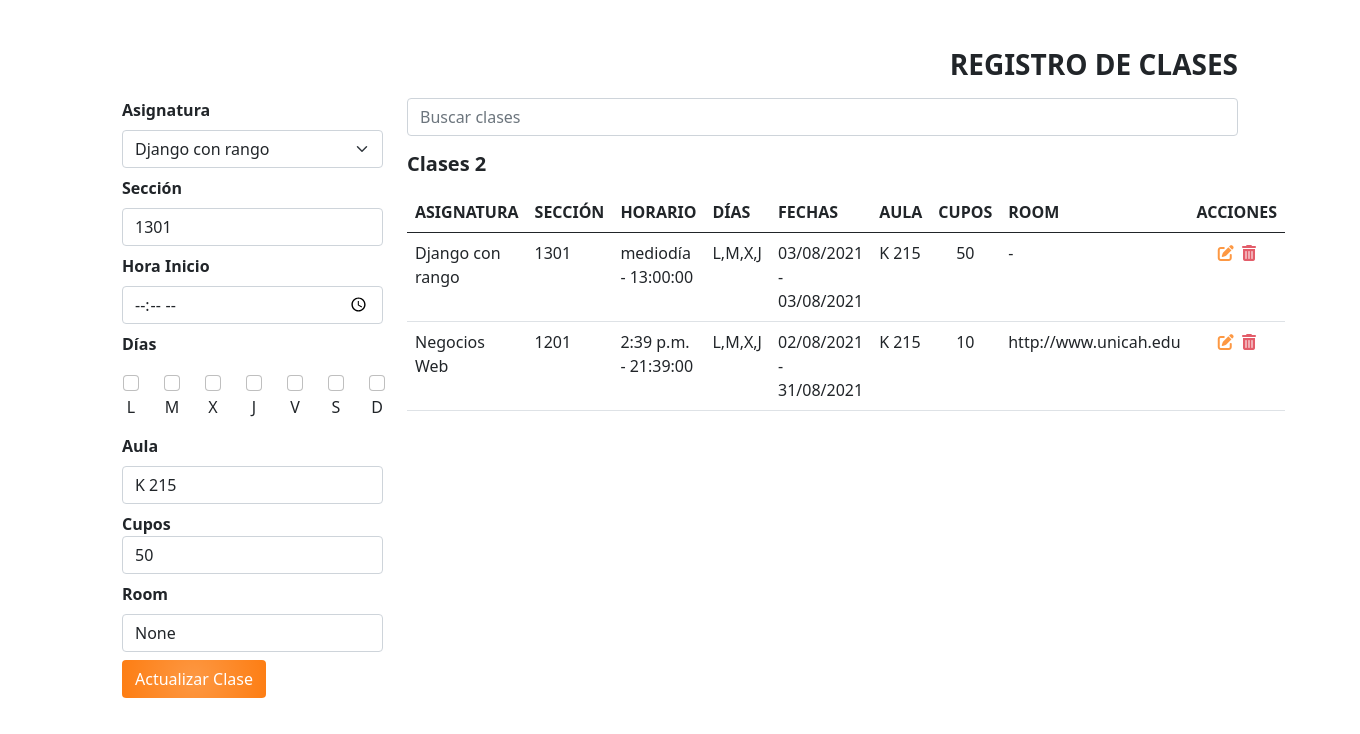
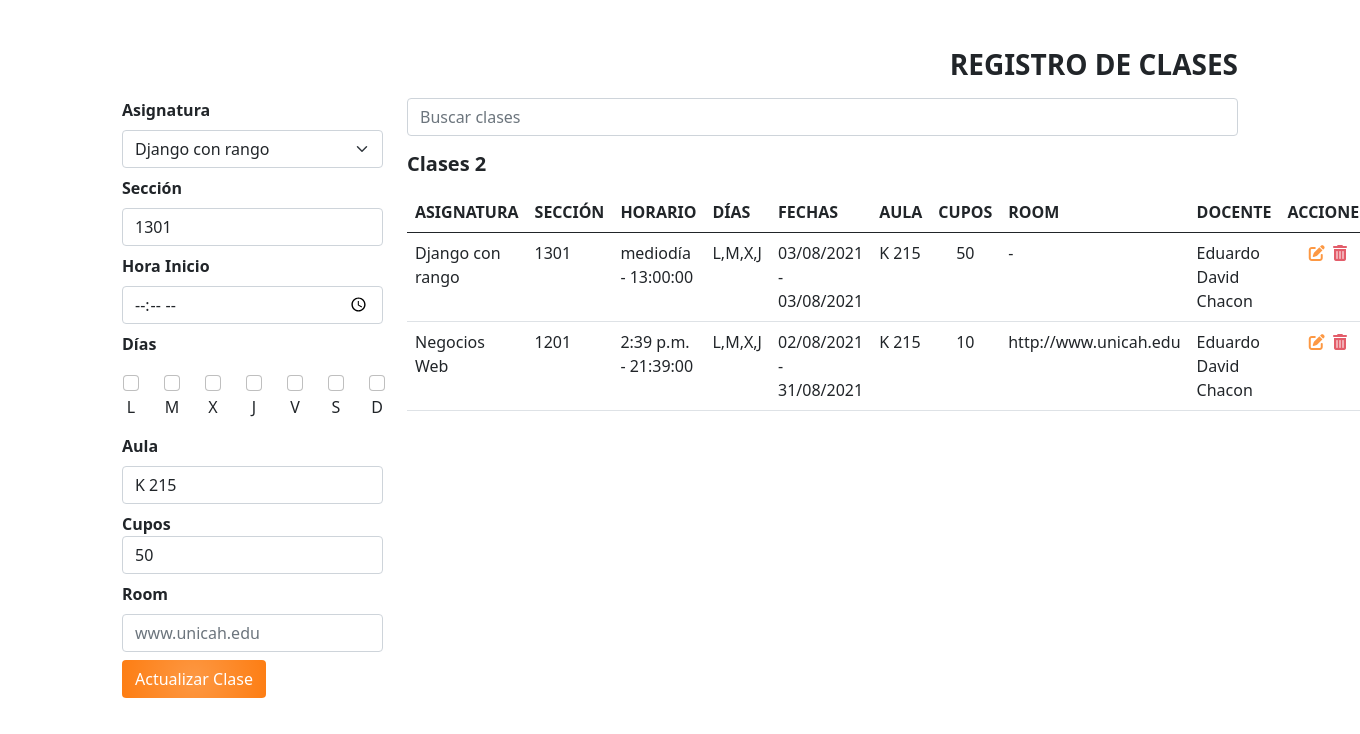
Before and after one commit to AmadeusLiz/GestorAcademico, a Django app: page /academico/clases_admin/1/editar/ in a window 1360 px wide; the page is wider, and only the part inside the window is pictured. Shown: the part 66-800 px from the top of that part. Run offline with Django 3.2, Linux system fonts and the light colour scheme; a user stored in the database is signed in; data comes from the database, SQL or seed files in the repository; some libraries are stand-ins or nearby versions; some web fonts are replaced.

Commit message:
Asignar docente por porcentaje
Cambios de estetica en pantallas

Co-Authored-By: KeniaMore1999 <85408952+KeniaMore1999@users.noreply.github.com>

```diff
--- a/app_academico/templates/academico/clasesAdmin.html
+++ b/app_academico/templates/academico/clasesAdmin.html
@@ -42,9 +42,10 @@
                     <select name="asignatura" id="asignatura" class="form-select">
                         {% for a in  asignaturas %}
                             {% if c and c.asignatura.id == a.id %}
-                                <option value="{{a.id}}" selected>{{ a.nombre }}</option>>
+                                <option value="{{a.id}}" selected>{{ a.nombre }}</option>
+                            {% else %}
+                                <option value="{{a.id}}">{{ a.nombre }}</option>
                             {% endif %}
-                            <option value="{{a.id}}">{{ a.nombre }}</option>
                         {% endfor %}
                     </select>
                 </div>
@@ -56,7 +57,7 @@
 
                 <div class="mb-2">
                     <label class="mb-2 fw-bold" for="hora">Hora Inicio</label>
-                    <input type="time" value="{{ c.hora}}" name="hora" id="hora" class="form-control" min="07:00" required>
+                    <input type="time" value="{{ c.hora}}" name="hora" id="hora" class="form-control" min="07:00" max= "21:00" required>
                 </div>
 
                 <div class="mb-2">
@@ -77,13 +78,29 @@
 
                 <div class="mb-2">
                     <label class="fw-bold" for="cupos">Cupos</label>
-                    <input type="number"  value="{{ c.cupos }}" name="cupos" id="cupos" class="form-control" min="10"  placeholder="10" required>
+                    <input type="number"  value="{{ c.cupos }}" name="cupos" id="cupos" class="form-control" min="5"  placeholder="5" required>
                 </div>
 
                 <div class="mb-2">
                     <label class="mb-2 fw-bold" for="aula">Room</label>
-                    <input type="text"  value="{{ c.room }}" name="room" id="room" class="form-control" placeholder="www.unicah.edu">
+                    <input type="text"  value="{{ c.room|default_if_none:'' }}" name="room" id="room" class="form-control" placeholder="www.unicah.edu">
                 </div>
+
+
+            {% if asignarDocente %}
+                <div class="mb-2">
+                    <label class="mb-2 fw-bold" for="docente">Docente</label>
+                    <select name="docente" id="docente" class="form-select">
+                        {% for d in docentes %}
+                            {% if c and c.docente.id == d.id %}
+                                <option value="{{d.id}}" selected>{{ d.nombre }}</option>
+                            {% else %}
+                                <option value="{{d.id}}">{{ d.nombre }}</option>
+                            {% endif %}
+                        {% endfor %}
+                    </select>
+                </div>
+            {% endif %}
 
                 <div class="mb-2">
                 {% if c %}
@@ -120,6 +137,7 @@
                         <th class="textOrangeDark">AULA</th>
                         <th class="textOrangeDark">CUPOS</th>
                         <th class="textOrangeDark">ROOM</th>
+                        <th class="textOrangeDark">DOCENTE</th>
                         <th class="textOrangeDark">ACCIONES</th>
                     </tr>
                 </thead>
@@ -134,6 +152,7 @@
                             <td>{{ c.aula}}</td>
                             <td class="text-center">{{ c.cupos}}</td>
                             <td>{{ c.room | default_if_none:'-'}}</td>
+                            <td>{{ c.docente | default_if_none:'SIN ASIGNAR'}}</td>
                             <td class="text-center">
                                 <a href="{% url 'academico:editar_clase' c.id %}" class="edit"><span class="fas fa-edit"></span></a>&nbsp
                                 <a onclick="if (!confirm('¿Desea eliminar {{c.asignatura}} {{c.seccion}}?')) return false;" href="{% url 'academico:eliminar_clase' c.id %}" class="delete"> <span class="fas fa-trash-alt"></span></a>
--- a/app_academico/templates/academico/index.html
+++ b/app_academico/templates/academico/index.html
@@ -135,7 +135,7 @@
 
     {% elif "Docente" in user.groups.all.first.name %}
     <div class="row">
-        <h1>Bienvenido {{ user }}</h1>
+        <h3 class="mb-5 textOrangeDark fw-bold">BIENVENIDO, {{ user|upper }}</h3>
         <div class="container">
             <a href="{% url 'academico:notas' %}" class="card-link text-decoration-none">
                 <div class="card" style="width: 20rem;" id="c">
@@ -183,7 +183,7 @@
     </div>
         {% elif "Alumno" in user.groups.all.first.name %}
     <div class="row">
-        <h1>Bienvenido {{ user }}</h1>
+        <h3 class="mb-5 textOrangeDark fw-bold">BIENVENIDO, {{ user|upper }}</h3>
         <div class="container">
             <a href="{% url 'academico:notas' %}" class="card-link text-decoration-none">
                 <div class="card" style="width: 20rem;" id="c">
--- a/app_academico/templates/academico/periodosAdmin.html
+++ b/app_academico/templates/academico/periodosAdmin.html
@@ -58,7 +58,7 @@
             <tbody>
                 {% for p in periodos %}
                     <tr>
-                        <td>{{ p.anio }}</td>
+                        <th>{{ p.anio }}</th>
 
                         {% if p.periodo == '1' %}
                             <td>PRIMERO</td>
--- a/app_academico/views.py
+++ b/app_academico/views.py
@@ -101,6 +101,7 @@ def editar_alumnos(request, id):
 def clasesAdmin(request):
     if request.user.is_superuser:
         asignaturas = Asignatura.objects.all().order_by('nombre')
+        docentes = Docente.objects.all().order_by('nombre')
         dias = ["L", "M", "X", "J", "V", "S", "D"]
 
         if request.method == 'POST':
@@ -113,7 +114,7 @@ def clasesAdmin(request):
             seleccionados = []
 
             print(type(len(seccion)))
-            if len(seccion) == 4 and (cupos > 10 and cupos < 61):
+            if len(seccion) == 4 and (cupos > 5 and cupos < 61):
                 for dia in dias:
                     chk = request.POST.get(f'chk-{dia}')  # almacenar id de clase
                     if dia == chk:
@@ -139,7 +140,9 @@ def clasesAdmin(request):
             'activo': 'clases',
             'clases': clases,
             'asignaturas': asignaturas,
-            'q': q
+            'docentes': docentes,
+            'q': q,
+            'asignarDocente': False
         }
         return render(request, 'academico/clasesAdmin.html', ctx)
     else:
@@ -149,6 +152,7 @@ def clasesAdmin(request):
 def editar_clase(request, id):
     if request.user.is_superuser:
         if request.method == 'POST':
+            # docente = get_object_or_404(Docente, pk=request.POST.get('docente'))
             dias = ["L", "M", "X", "J", "V", "S", "D"]
             asignatura = get_object_or_404(Asignatura, pk=request.POST.get('asignatura'))
             seccion = request.POST.get('seccion')
@@ -164,7 +168,12 @@ def editar_clase(request, id):
 
             resultado = ', '.join(seleccionados) # Para convertir en string al guardar
 
-            Clase.objects.filter(pk=id).update(asignatura=asignatura, seccion=seccion, hora=hora, dias=resultado, aula=aula,
+            docente = get_object_or_404(Docente, pk=request.POST.get('docente'))
+            if docente:
+                Clase.objects.filter(pk=id).update(asignatura=asignatura, seccion=seccion, hora=hora, dias=resultado, aula=aula,
+                                               cupos=cupos, docente=docente)
+            else:
+                Clase.objects.filter(pk=id).update(asignatura=asignatura, seccion=seccion, hora=hora, dias=resultado, aula=aula,
                                                cupos=cupos)
 
             messages.add_message(request, messages.INFO, f'La clase {asignatura.nombre} se ha actualizado éxitosamente')
@@ -173,12 +182,19 @@ def editar_clase(request, id):
         asignaturas = Asignatura.objects.all().order_by('nombre')
         clases = Clase.objects.all().order_by('asignatura')
 
+        asignar = True
+        if not ((clase.cupos - clase.cupos_disponibles) >= (clase.cupos/2)):
+            asignar = False
+
+        docentes = Docente.objects.all().order_by('nombre')
         ctx = {
             'activo': 'clases',
             'clases': clases,
             'asignaturas': asignaturas,
             'c': clase,
             'diasClase': clase.dias.split(', '),
+            'asignarDocente' : asignar,
+            'docentes': docentes
         }
 
         return render(request, 'academico/clasesAdmin.html', ctx)
@@ -494,45 +510,52 @@ def editar_nota(request, id):
 
 # -------------------------------------------------------------OFERTA ALUMNO-------------------------------------------------------------------------
 def ofertaAlumno(request):
-    oferta = OfertaAcademica.objects.get(estado=1)  # Obtener TODAS las clases ofertadas del periodo activo
-    clasesMtr = Clase.objects.filter(
-        alumnos=request.user.alumno.id)  # Clases en las que el alumno esta matriculado actualmente
+    oferta = OfertaAcademica.objects.filter(estado=1).last()  # Obtener TODAS las clases ofertadas del periodo activo
+    clasesMtr = Clase.objects.filter(alumnos=request.user.alumno.id)  # Clases en las que el alumno esta matriculado actualmente
     asignaturas = []
 
+
+    if oferta:
     # Bucle que ingresa a la lista de asignaturas, unicamente los nombres de las asignaturas ofertadas
-    for c in oferta.clases.all().order_by('asignatura'):
-        if not c.asignatura.nombre in asignaturas:
-            asignaturas.append(c.asignatura.nombre)
+        for c in oferta.clases.all().order_by('asignatura'):
+            if not c.asignatura.nombre in asignaturas:
+                asignaturas.append(c.asignatura.nombre)
 
-    if request.method == 'POST' and request.is_ajax():
-        # clases = Clase.objects.all().order_by('asignatura')
-        clasesAlumno = request.POST.getlist('clases[]')
-        cuposClases = []
-        # Matricular el alumno en las clases con los ids ya obtenidos
-        for c in oferta.clases.all():
-            if f'{c.id}' in clasesAlumno:  # https://parzibyte.me/blog/2018/04/17/python-comprobar-elemento-valor-existe-lista-arreglo/
-                c.alumnos.add(
-                    request.user.alumno.id)  # Si el id de la clase existe en las clases que el alumno matriculo, se añade el alumno
-            else:
-                c.alumnos.remove(
-                    request.user.alumno.id)  # Sino se remueve, en caso de que estuviese matriculado antes y esta vez quitó la clase
+        if request.method == 'POST' and request.is_ajax():
+            # clases = Clase.objects.all().order_by('asignatura')
+            clasesAlumno = request.POST.getlist('clases[]')
+            cuposClases = []
+            # Matricular el alumno en las clases con los ids ya obtenidos
+            for c in oferta.clases.all():
+                if f'{c.id}' in clasesAlumno:  # https://parzibyte.me/blog/2018/04/17/python-comprobar-elemento-valor-existe-lista-arreglo/
+                    c.alumnos.add(
+                        request.user.alumno.id)  # Si el id de la clase existe en las clases que el alumno matriculo, se añade el alumno
+                else:
+                    c.alumnos.remove(
+                        request.user.alumno.id)  # Sino se remueve, en caso de que estuviese matriculado antes y esta vez quitó la clase
 
-            cuposClases.append(c.cupos_disponibles)  # estaran en el mismo orden de las clases en oferta
+                cuposClases.append(c.cupos_disponibles)  # estaran en el mismo orden de las clases en oferta
 
-        return JsonResponse({'clasesAlumno': serializers.serialize("json", oferta.clases.all()),
-                             'cupos': cuposClases})  # https://living-sun.com/es/python/713273-sending-json-data-from-view-in-django-python-json-django.html
+            return JsonResponse({'clasesAlumno': serializers.serialize("json", oferta.clases.all()),
+                                'cupos': cuposClases})  # https://living-sun.com/es/python/713273-sending-json-data-from-view-in-django-python-json-django.html
 
-    # GET
-    ctx = {
-        'activo': 'matricula',
-        'oferta': oferta,
-        'asignaturas': asignaturas,
-        'clasesOfertadas': oferta.clases.order_by('asignatura', 'seccion'),
-        # Clases de la oferta ordenadas por asignatura y seccion
-        'clasesAlumno': clasesMtr,
-        'srcMin': 'https://cdn.lordicon.com/rivoakkk.json',
-        'srcPlus': 'https://cdn.lordicon.com/mecwbjnp.json'
-    }
+        # GET
+        ctx = {
+            'activo': 'matricula',
+            'oferta': oferta,
+            'asignaturas': asignaturas,
+            'clasesOfertadas': oferta.clases.order_by('asignatura', 'seccion'),
+            # Clases de la oferta ordenadas por asignatura y seccion
+            'clasesAlumno': clasesMtr,
+            'srcMin': 'https://cdn.lordicon.com/rivoakkk.json',
+            'srcPlus': 'https://cdn.lordicon.com/mecwbjnp.json'
+        }
+    else:
+        ctx = {
+            'activo': 'matricula',
+            'oferta': oferta,
+            'asignaturas': asignaturas,
+        }
 
     return render(request, 'academico/ofertaAlumno.html', ctx)
 
```
Also changed, not shown: app_academico/templates/academico/ofertaAlumno.html (+11 -3 lines).
